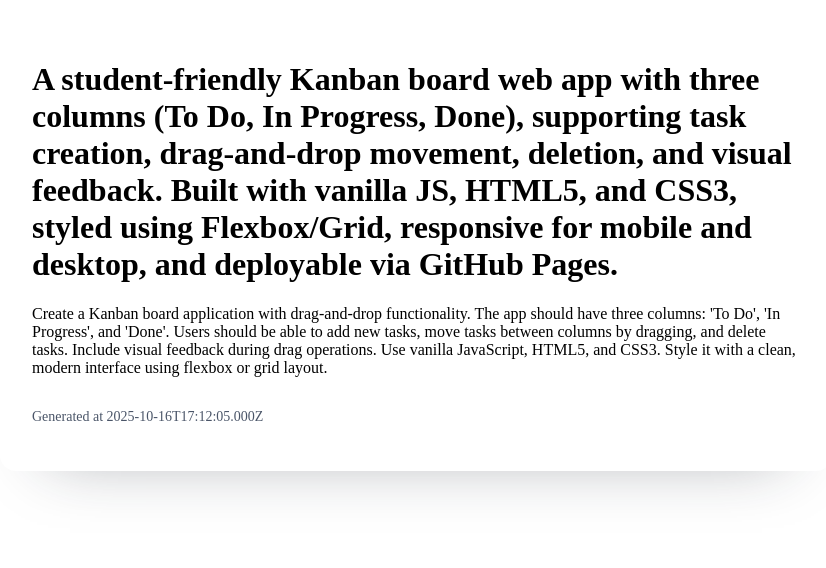
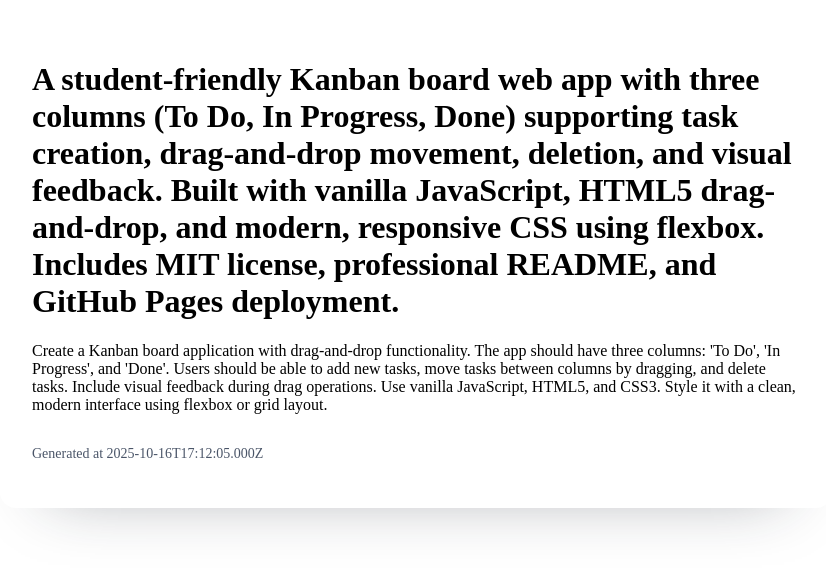
Before and after one commit to sunshine-ds/drag-drop-kanban, a plain HTML site: page index.html in a window 1280 px wide. Shown: the whole page, without its empty margins (224-1050 px from the left). Drawn offline with Linux system fonts and the light colour scheme.

Commit message:
Initial deployment: kanban-board-app-demo (round 1)

```diff
--- a/index.css
+++ b/index.css
@@ -1,4 +1,4 @@
-<!-- Generated 2025-10-16T17:04:51.162083+00:00 for demo@example.com | task kanban-board-app-demo round 1 -->
+<!-- Generated 2025-10-16T17:12:03.068109+00:00 for demo@example.com | task kanban-board-app-demo round 1 -->
 body {
                 font-family: system-ui, sans-serif;
                 padding: 2rem;
--- a/index.html
+++ b/index.html
@@ -1,8 +1,8 @@
-<!-- Generated 2025-10-16T17:04:51.162083+00:00 for demo@example.com | task kanban-board-app-demo round 1 -->
+<!-- Generated 2025-10-16T17:12:03.068109+00:00 for demo@example.com | task kanban-board-app-demo round 1 -->
 <html lang="en">
                 <head>
                     <meta charset="utf-8" />
-                    <title>A student-friendly Kanban board web app with three columns (To Do, In Progress, Done), supporting task creation, drag-and-drop movement, deletion, and visual feedback. Built with vanilla JS, HTML5, and CSS3, styled using Flexbox/Grid, responsive for mobile and desktop, and deployable via GitHub Pages.</title>
+                    <title>A student-friendly Kanban board web app with three columns (To Do, In Progress, Done) supporting task creation, drag-and-drop movement, deletion, and visual feedback. Built with vanilla JavaScript, HTML5 drag-and-drop, and modern, responsive CSS using flexbox. Includes MIT license, professional README, and GitHub Pages deployment.</title>
                     <link rel="stylesheet" href="index.css" />
                 </head>
                 <body>
--- a/index.js
+++ b/index.js
@@ -1,5 +1,5 @@
-<!-- Generated 2025-10-16T17:04:51.162083+00:00 for demo@example.com | task kanban-board-app-demo round 1 -->
-const summary = 'A student-friendly Kanban board web app with three columns (To Do, In Progress, Done), supporting task creation, drag-and-drop movement, deletion, and visual feedback. Built with vanilla JS, HTML5, and CSS3, styled using Flexbox/Grid, responsive for mobile and desktop, and deployable via GitHub Pages.';
+<!-- Generated 2025-10-16T17:12:03.068109+00:00 for demo@example.com | task kanban-board-app-demo round 1 -->
+const summary = 'A student-friendly Kanban board web app with three columns (To Do, In Progress, Done) supporting task creation, drag-and-drop movement, deletion, and visual feedback. Built with vanilla JavaScript, HTML5 drag-and-drop, and modern, responsive CSS using flexbox. Includes MIT license, professional README, and GitHub Pages deployment.';
             const brief = "Create a Kanban board application with drag-and-drop functionality. The app should have three columns: 'To Do', 'In Progress', and 'Done'. Users should be able to add new tasks, move tasks between columns by dragging, and delete tasks. Include visual feedback during drag operations. Use vanilla JavaScript, HTML5, and CSS3. Style it with a clean, modern interface using flexbox or grid layout.";
             document.getElementById('app').innerHTML = `
                 <h1>${summary}</h1>
```
Also changed, not shown: 1 other file.
